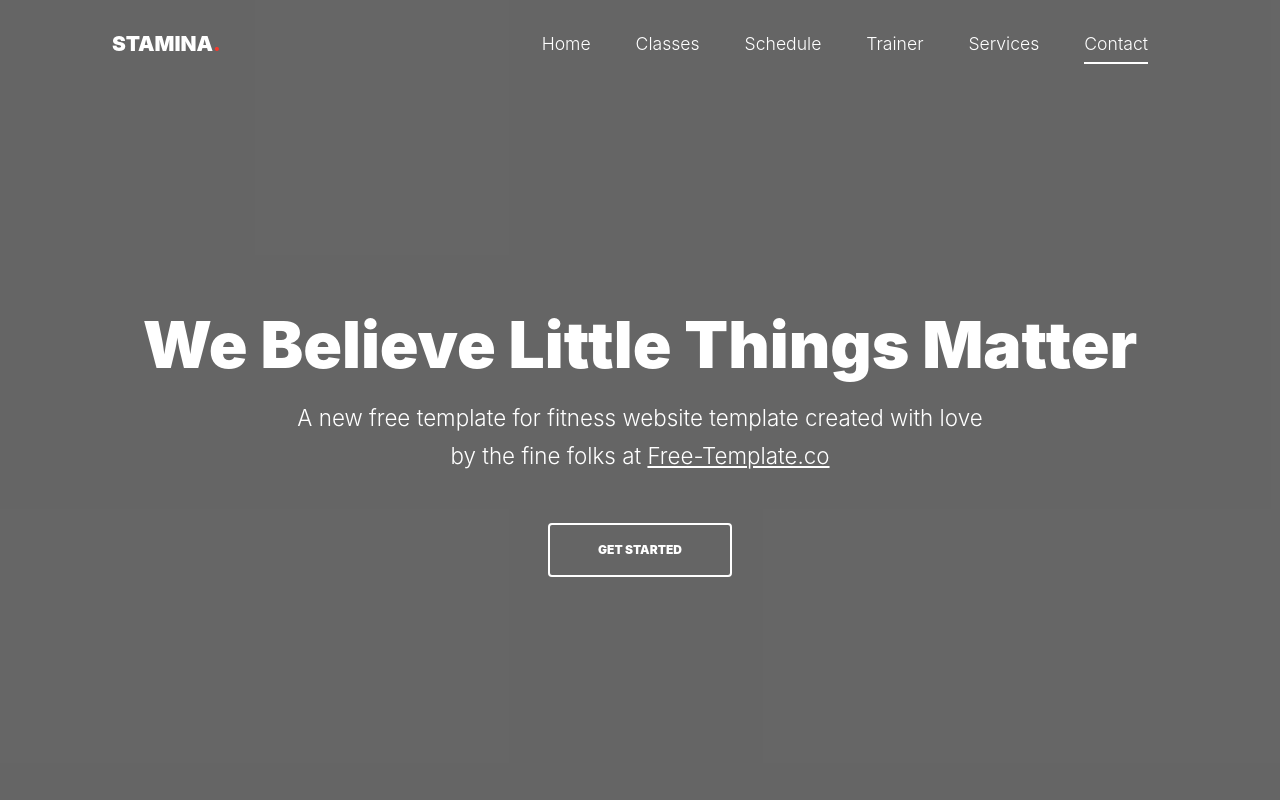
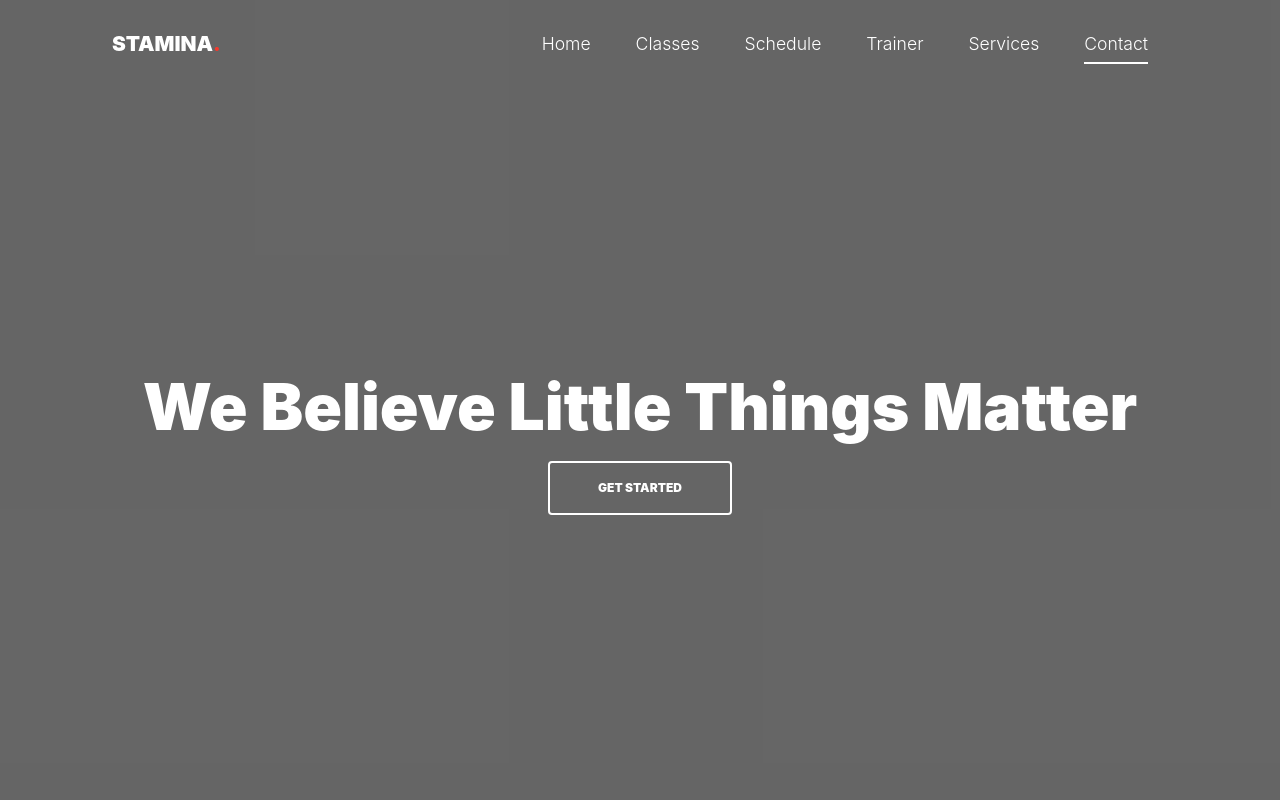
Before and after one commit to Top-Digital-Builders/gym-2, a plain HTML site: page index.html in a window 1280 px wide. Shown: the top 800 px of the page. Drawn offline with Linux system fonts and the light colour scheme; files whose address does not match are found by name; a web font is replaced by a local one.

Commit message:
Update index.html

```diff
--- a/index.html
+++ b/index.html
@@ -100,7 +100,6 @@ RSS Feed: https://feeds.feedburner.com/Free-templateco
         <div class="row align-items-center">
           <div class="col-lg-12 mx-auto text-center" data-aos="fade-up">
             <h1 class="mb-3">We Believe Little Things Matter</h1>
-            <p class="lead mx-auto desc mb-5">A new free template for fitness website template created with love by the fine folks at <a href="https://free-template.co" target="_blank">Free-Template.co</a></p>
             <p class="text-center">
               <a href="#" class="btn btn-outline-white py-3 px-5">Get Started</a>
             </p>
```
